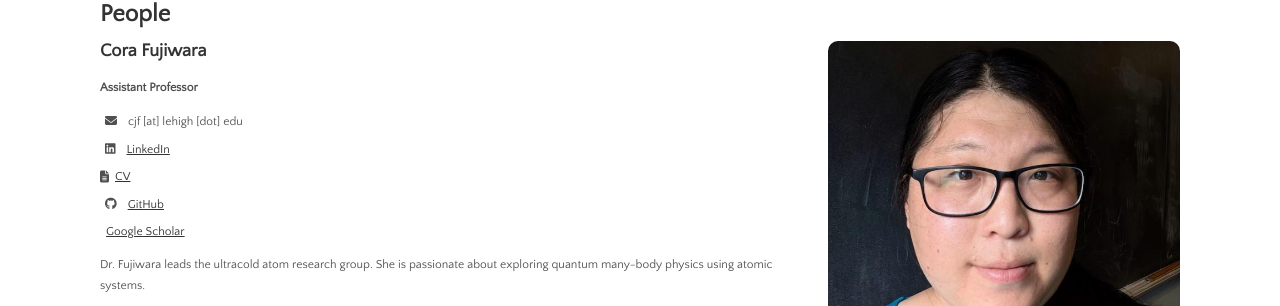
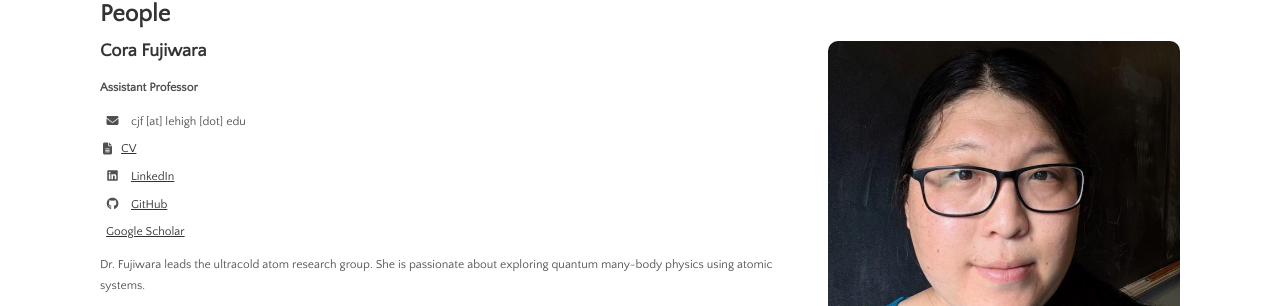
Before and after one commit to fujiwara-quantum-lab/fujiwara-quantum-lab.github.io, a Jekyll site: the page built from menu/people.md, in a window 1280 px wide. Shown: the part 214-520 px from the top of the page. Built offline with Jekyll 4.4.1, drawn with Linux system fonts in a browser that asks for light colours; a style sheet for code colours, icons or effects is not loaded.

Commit message:
Update member_card.html

```diff
--- a/_includes/member_card.html
+++ b/_includes/member_card.html
@@ -7,30 +7,29 @@
   <div style="flex: 2; min-width: 300px;">
     <h2 style="margin-top: 0;">{{ person.myname }}</h2>
     <p><strong>{{ person.role }}</strong></p>
-<ul style="list-style: none; padding: 0; margin: 1rem 0;">
+
+	<ul style="list-style: none; padding: 0; margin: 1rem 0;">
   {% if person.email %}
   <li style="display: flex; align-items: center; gap: 0.5rem; margin-bottom: 0.5rem;">
-    <i class="fas fa-envelope"></i> <span>{{ person.email }}</span>
-  </li>
-  {% endif %}
-
-    {% if person.linkedin %}
-  <li style="display: flex; align-items: center; gap: 0.5rem; margin-bottom: 0.5rem;">
-    <i class="fab fa-linkedin"></i> <a href="{{ person.linkedin }}" target="_blank">LinkedIn</a>
+    <i class="fas fa-envelope fa-fw"></i> <span>{{ person.email }}</span>
   </li>
   {% endif %}
 
   {% if person.cv %}
   <li style="display: flex; align-items: center; gap: 0.5rem; margin-bottom: 0.5rem;">
-    <i class="fas fa-file-alt"></i> <a href="{{ person.cv }}" target="_blank">CV</a>
+    <i class="fas fa-file-alt fa-fw"></i> <a href="{{ person.cv }}" target="_blank">CV</a>
   </li>
   {% endif %}
 
-
+  {% if person.linkedin %}
+  <li style="display: flex; align-items: center; gap: 0.5rem; margin-bottom: 0.5rem;">
+    <i class="fab fa-linkedin fa-fw"></i> <a href="{{ person.linkedin }}" target="_blank">LinkedIn</a>
+  </li>
+  {% endif %}
 
   {% if person.github %}
   <li style="display: flex; align-items: center; gap: 0.5rem; margin-bottom: 0.5rem;">
-    <i class="fab fa-github"></i> <a href="{{ person.github }}" target="_blank">GitHub</a>
+    <i class="fab fa-github fa-fw"></i> <a href="{{ person.github }}" target="_blank">GitHub</a>
   </li>
   {% endif %}
 
@@ -40,7 +39,6 @@
   </li>
   {% endif %}
 </ul>
-
 
     <p>{{ person.about }}</p>
   </div>
```
